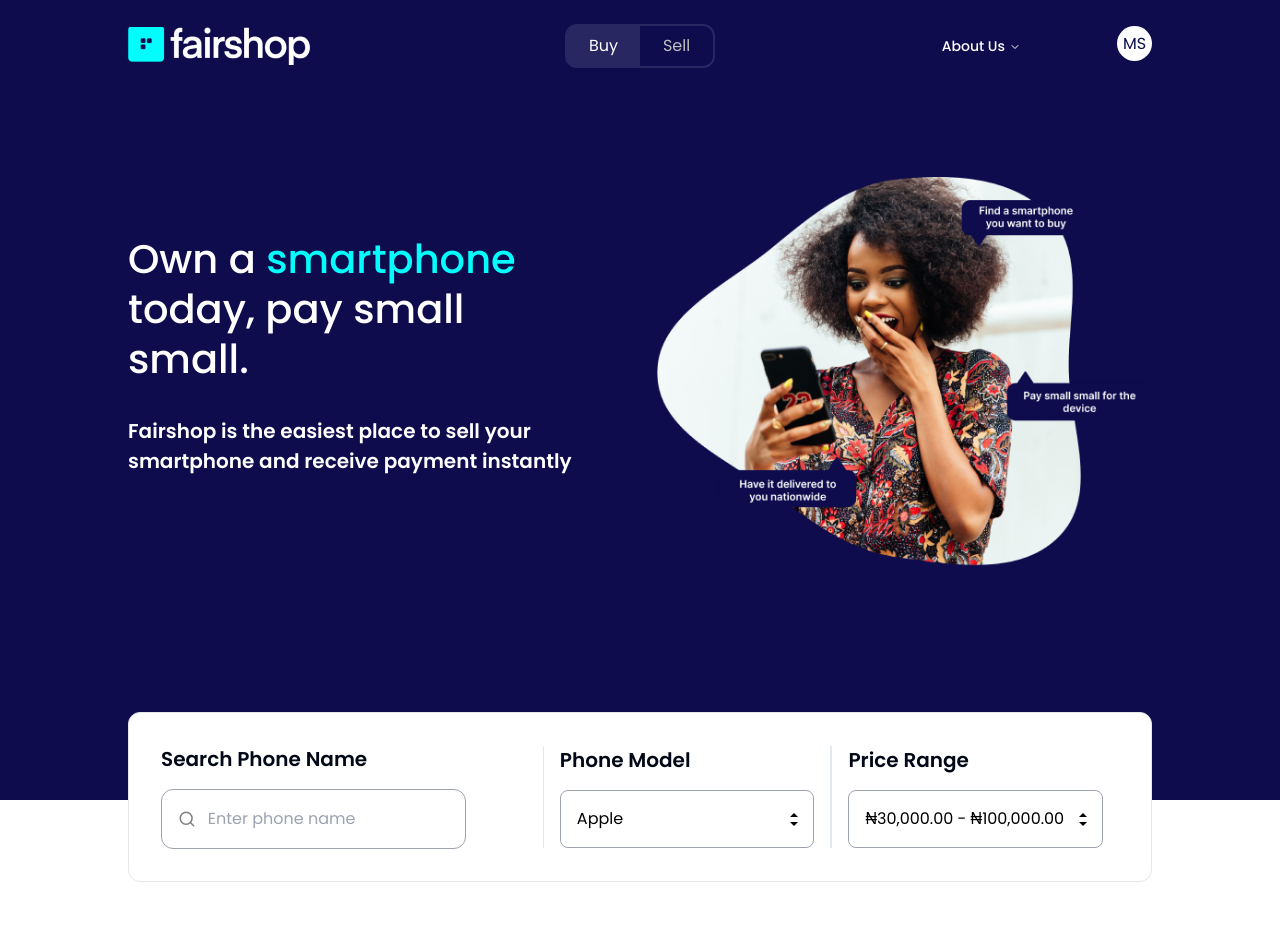
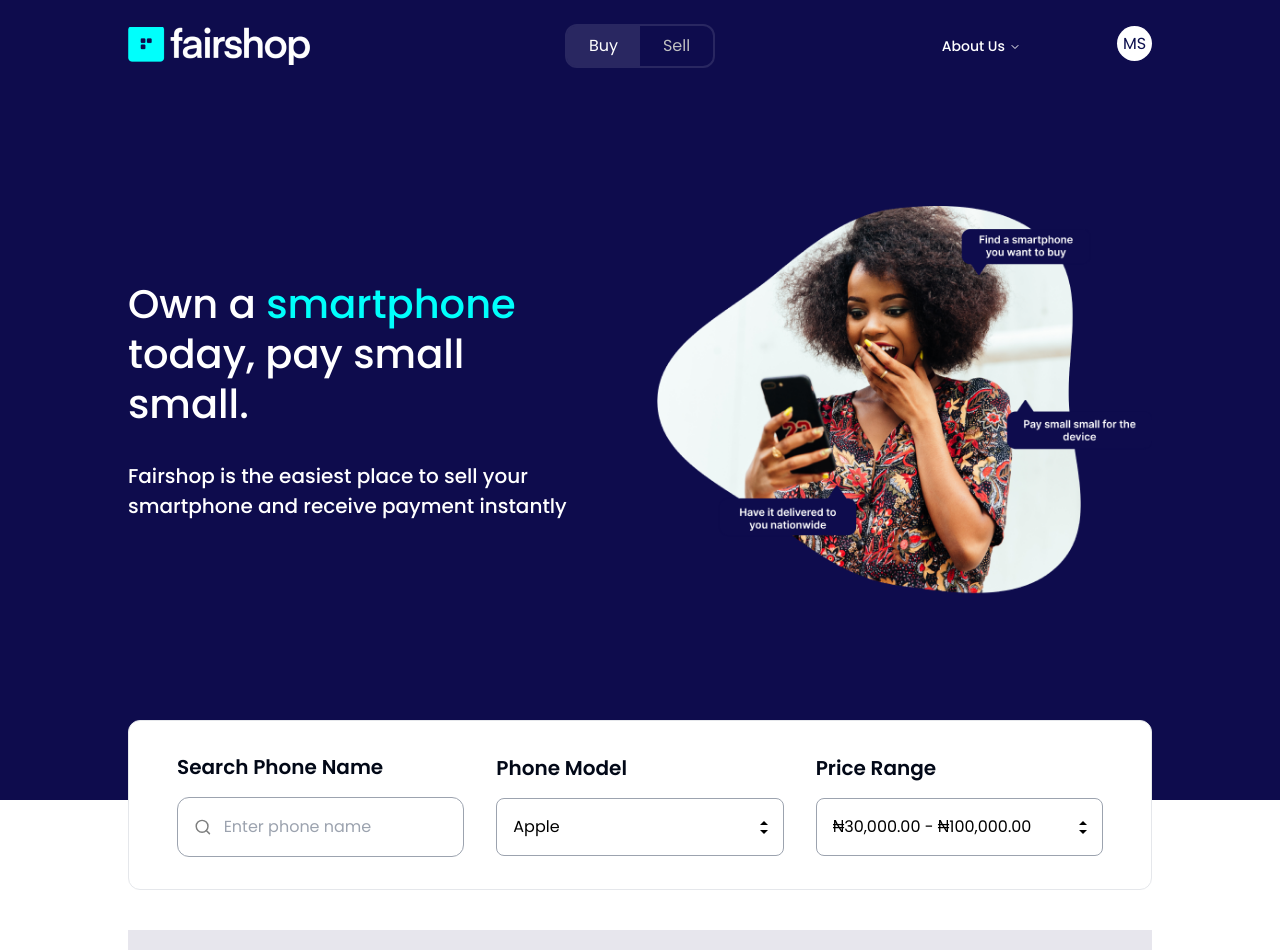
Before and after one commit to carissaayo/fs-landingpage, a React (Vite) app: page / in a window 1280 px wide. Shown: the top 950 px of the page. Built offline with nearby package versions, Linux system fonts and the light colour scheme.

Commit message:
morning fixes

```diff
--- a/src/App.css
+++ b/src/App.css
@@ -42,6 +42,9 @@ select {
 }
 /* Custom select styles ends */
 
+.hero__height {
+  height: calc(100vh - 100px);
+}
 .gagdet .hero__height {
   height: calc(100vh - 100px);
 }
--- a/src/components/CoreComponents/NavComponents/Nav.jsx
+++ b/src/components/CoreComponents/NavComponents/Nav.jsx
@@ -31,7 +31,7 @@ const Nav = ({ isBuy }) => {
   return (
     <section
       className={`
-      hidden md:flex z-20 bg-[#0E0C4D] w-full  items-center justify-evenly py-6  px-24 lg:px-32 poppins-regular fixed `}
+      hidden md:flex z-20 bg-[#0E0C4D] w-full  items-center justify-evenly py-6  px-24 lg:px-32 poppins-regular fixed`}
     >
       <div className="flex-1">
         <Link to="/" className="text-white poppins-extrabold text-[40px]">
--- a/src/components/HomeComponents/BuyNav.jsx/BuyHero.jsx
+++ b/src/components/HomeComponents/BuyNav.jsx/BuyHero.jsx
@@ -2,19 +2,19 @@ import buyHeroImg from "../../../assets/images/hero-buy.png";
 
 const BuyHero = () => {
   return (
-    <section className=" w-full md:h-[100vh]   text-center md:text-left  px-6 md:px-32   bg-[#0E0C4D] text-white relative poppins-regular py-20  md:py-44 ">
-      <div className="flex flex-col md:flex-row items-center justify-between w-full  gap-12 md:gap-8">
-        <div className="md:flex-1  mb-8">
+    <section className=" w-full min-h-screen h-screen text-center md:text-left  px-6 md:px-32   bg-[#0E0C4D]  text-white relative poppins-regular md:mt-[-80px] py-10 ">
+      <div className="flex flex-col md:flex-row items-center justify-between w-full  gap-12 md:gap-8 h-full">
+        <div className="md:flex-1 ">
           <h2 className="text-white poppins-medium text-3xl   md:text-[40px]  leading-[50px] mb-8   md:w-[90%]">
             Own a <span className="text-[#00FFFC]">smartphone</span> today, pay
             small small.
           </h2>
-          <p className="poppins-semibold md:text-[20px] md:w-[90%]">
+          <p className="poppins-medium md:text-[20px] md:w-[90%]">
             Fairshop is the easiest place to sell your smartphone and receive
             payment instantly
           </p>
         </div>
-        <div className="flex-1 md:flex justify-end mb-20 md:mb-0">
+        <div className="flex-1 md:flex justify-end  ">
           <img
             src={buyHeroImg}
             alt=""
--- a/src/components/HomeComponents/SellComponents/SellCon.jsx
+++ b/src/components/HomeComponents/SellComponents/SellCon.jsx
@@ -34,9 +34,9 @@ const SellContainer = ({ title }) => {
 
 const SellCon = () => {
   return (
-    <section className="w-full  px-6  md:px-32  relative poppins-regular pt-40 pb-8">
+    <section className="w-full  px-6  md:px-32  relative poppins-regular  pb-8">
       <SellForm />
-      <div className="pt-60 md:pt-0">
+      <div className="">
         <SellContainer title="Popular smartphones" />
         <SellContainer title="Iphones" />
         <SellContainer title="Other Phones" />
--- a/src/components/HomeComponents/SellComponents/SellForm.jsx
+++ b/src/components/HomeComponents/SellComponents/SellForm.jsx
@@ -4,10 +4,10 @@ import { Label } from "../../ui/label";
 
 const SellForm = () => {
   return (
-    <div className="bg-white w-[87%] xs:w-[90%] sm:w-[93%] md:w-[75%] lg:w-[80%]  border border-gray-200 rounded-xl  min-h-[150px] flex flex-col md:flex-row items-center justify-center md:justify-start px-8 absolute top-[-5%] py-8  z-10 gap-8 md:gap-0">
-      <div className="w-[90%] md:flex-[1.5] flex flex-col justify-start mx-auto  ">
+    <div className="bg-white w-full  border border-gray-200 rounded-xl  min-h-[150px] flex flex-col md:flex-row items-center justify-center md:justify-start px-8 py-8  z-10 gap-8 md:gap-0 -mt-[80px] mb-[40px]">
+      <div className="w-full md:flex-1 px-4  flex flex-col justify-start gap-4 ">
         <Label className="poppins-semibold text-xl ">Search Phone Name</Label>
-        <div className="flex items-center gap-3 mt-4  border md:border-b border-gray-400 py-4 md:py-2 md:w-4/5 px-4 rounded-xl h-[60px]">
+        <div className="flex items-center gap-3   border md:border-b border-gray-400 py-4 md:py-2 px-4 rounded-xl h-[60px]">
           <Search className="w-5 h-5 text-[#7D7E7E]" />
 
           <input
@@ -18,10 +18,10 @@ const SellForm = () => {
         </div>
       </div>
 
-      <div className="w-full md:flex-1 md:border-x px-4  flex flex-col justify-start gap-4 ">
+      <div className="w-full md:flex-1  px-4  flex flex-col justify-start gap-4 ">
         <Label className="poppins-semibold text-xl ">Phone Model</Label>
         <div className="custom-select">
-          <select className="border border-gray-400 p-4 rounded-lg text-sm md:text-base">
+          <select className="border border-gray-400 p-4 rounded-lg text-sm md:text-base focus:outline-none">
             <option value="" className="">
               Apple
             </option>{" "}
@@ -41,11 +41,11 @@ const SellForm = () => {
         </div>
       </div>
 
-      <div className="w-full md:flex-1 md:border-l px-4 flex flex-col justify-start gap-4">
+      <div className="w-full md:flex-1  px-4  flex flex-col justify-start gap-4">
         <Label className="poppins-semibold text-xl ">Price Range</Label>
 
         <div className="custom-select">
-          <select className="border border-gray-400 p-4 rounded-lg text-sm md:text-base">
+          <select className="border border-gray-400 p-4 rounded-lg text-sm md:text-base focus:outline-none">
             <option value="" className="">
               &#8358;30,000.00 - &#8358;100,000.00
             </option>{" "}
--- a/src/pages/Buy.jsx
+++ b/src/pages/Buy.jsx
@@ -17,7 +17,7 @@ const Buy = () => {
 
   return (
     <main className="w-full h-full relative">
-      <section className="pt-12 md:pt-0">
+      <section className="pt-[80px] bg-green-500">
         <BuyHero />
       </section>
       <SellCon />
--- a/src/pages/Home.jsx
+++ b/src/pages/Home.jsx
@@ -22,7 +22,7 @@ const Home = () => {
     <main className="w-full h-full relative ">
       <section className="pt-12 md:pt-0">
         <Hero />
-        <section id="sell" className="relative bg-white ">
+        <section id="sell" className="relative bg-white mb-28 ">
           <div className="h-[80px] bg-white rounded-t-2xl absolute left-[2%] top-[-40px] w-[95%] mx-auto z-10"></div>
           <Brands />
         </section>
```
